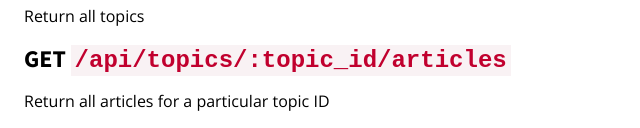
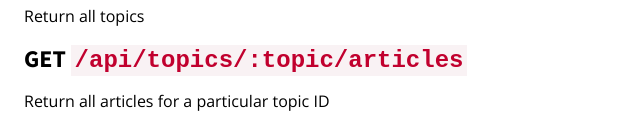
Before and after one commit to adieCodes/nc-news-be, a website: page public/index.html in a window 1280 px wide. Shown: the part 180-308 px from the top of the page, without its empty margins (0-640 px from the left). Drawn offline with nearby package versions, Linux system fonts and the light colour scheme.

Commit message:
refactor: Replace topic_id with topic on individual topic route

```diff
--- a/public/index.html
+++ b/public/index.html
@@ -20,7 +20,7 @@
     </h3>
     <p>Return all topics</p>
     <h3>GET
-      <code>/api/topics/:topic_id/articles</code>
+      <code>/api/topics/:topic/articles</code>
     </h3>
     <p>Return all articles for a particular topic ID</p>
     <h3>GET
```
Also changed, not shown: README.md.
